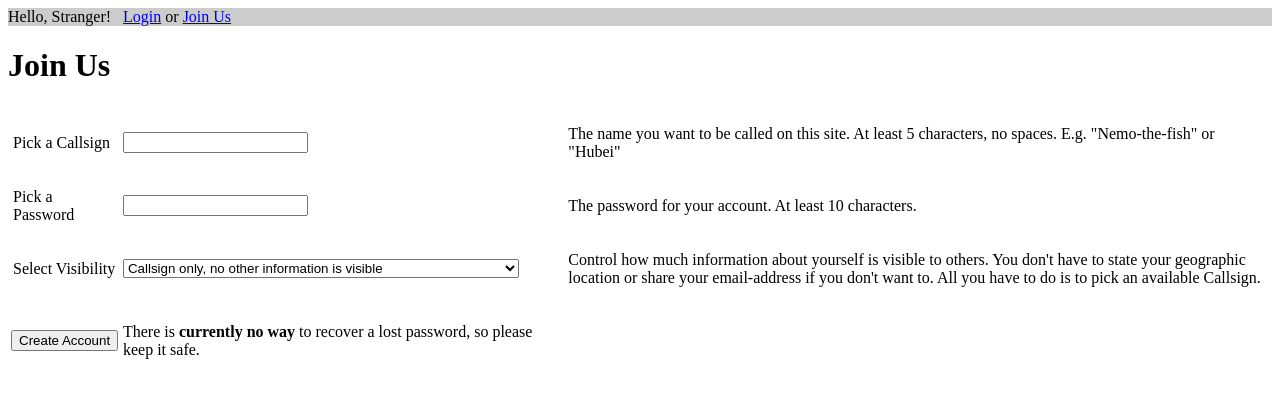
After one commit to allforeco/gamechanger, a Django app: page /action/join_us in a window 1280 px wide. The commit adds this page. Shown: the top 398 px of the page. Run offline with Django 3.2, Linux system fonts and the light colour scheme.

Commit message:
Rudimentary user creation in join_us

```diff
--- /dev/null
+++ b/action/templates/action/join_us.html
@@ -0,0 +1,63 @@
+{% extends "base_generic.html" %}
+
+{% block navbar %}
+
+<div style="background-color:#cccccc; white-space:nowrap;">
+ {% if user.is_authenticated %}
+   <div style="display: inline-block;">Welcome, {{ user.get_username }}</div>
+   <div style="display: inline-block;">&nbsp;&nbsp;&nbsp;<a href="{% url 'action:logout' %}?next={{request.path}}">Logout</a></div>
+ {% else %}
+   <div style="display: inline-block;">Hello, Stranger!&nbsp;&nbsp;&nbsp;<a href="{% url 'action:login' %}?next={{request.path}}">Login</a> or <a href="{xx% url 'join_us' %xx}?next={{request.path}}">Join Us</a></div>
+ {% endif %}
+</div>
+
+{% endblock %}
+{% block content %}
+
+  {% if error_message %}<p><strong>{{ error_message }}</strong></p>{% endif %}
+
+  {% if user.is_authenticated %}
+  <h1>Welcome back, {{ user.get_username }}</h1>
+  <p><strong>You are about to create a new account. Since you are already logged in, you already have an account. If you aren't {{ user.get_username }}, just click Logout above, and then Join Us.</strong></p>
+  {% else %}
+
+  <h1>Join Us</h1>
+
+  <form action="{% url 'action:join_us' %}" method="post" id="form">
+    {% csrf_token %}
+    <table>
+      <tr>
+        <td><legend>Pick a Callsign</legend></td>
+        <td><input type="text" name="screenname" value="" required minlength="5" maxlength="25"/><!--oninput="check_available()"--></td>
+        <td><p>The name you want to be called on this site. At least 5 characters, no spaces. E.g. "Nemo-the-fish" or "Hubei"</p></td>
+      </tr>
+      <tr>
+        <td><legend>Pick a Password</legend></td>
+        <td><input type="password" name="password" value="" required minlength="10" maxlength="25"/><!--oninput="check_strength()"--></td>
+        <td><p>The password for your account. At least 10 characters.</p></td>
+      </tr>
+      <tr>
+        <td><legend>Select Visibility</legend></td>
+        <td>
+          <select required name="visibility" id="visibility">
+            <option value="SIGN">Callsign only, no other information is visible</option>
+            <option value="PRIV">Callsign, Country, State, Zip code and Organizations are visible</option>
+            <option value="FRND">As above, plus email-address visible to friends</option>
+            <option value="PUBL">As above, plus email-address visible to all</option>
+            <option value="OPEN">All contact information you provide is visible to all</option>
+          </select>
+        </td>
+        <td><p>Control how much information about yourself is visible to others. You don't have to state your geographic location or share your email-address if you don't want to. All you have to do is to pick an available Callsign.</p></td>
+      </tr>
+      <tr>
+        <td>
+          <input type="submit" value="Create Account"/>
+        </td>
+        <td>
+          <p>There is <strong>currently no way</strong> to recover a lost password, so please keep it safe.</p>
+        </td>
+      </tr>
+    </table>
+  </form>
+  {% endif %}
+{% endblock %}
--- a/action/templates/action/report_results.html
+++ b/action/templates/action/report_results.html
@@ -7,7 +7,7 @@
    <div style="display: inline-block;">Welcome, {{ user.get_username }}</div>
    <div style="display: inline-block;">&nbsp;&nbsp;&nbsp;<a href="{% url 'action:logout' %}?next={{request.path}}">Logout</a></div>
  {% else %}
-   <div style="display: inline-block;">Hello, Stranger!&nbsp;&nbsp;&nbsp;<a href="{% url 'action:login' %}?next={{request.path}}">Login</a> or JoinUs</a></div>
+   <div style="display: inline-block;">Hello, Stranger!&nbsp;&nbsp;&nbsp;<a href="{% url 'action:login' %}?next={{request.path}}">Login</a> or <a href="{% url 'action:join_us' %}?next={{request.path}}">Join Us</a></div>
  {% endif %}
 </div>
 
--- a/action/urls.py
+++ b/action/urls.py
@@ -5,6 +5,7 @@ from . import views
 app_name = 'action'
 
 urlpatterns = [
+  path('join_us', views.join_us, name='join_us'),
   path('', views.index, name='index'),
   path('report_results/<str:regid>', views.overview, name='overview'),
   path('report_results/<str:regid>/', views.overview, name='overview'),
--- a/action/views.py
+++ b/action/views.py
@@ -14,7 +14,7 @@
 #   You should have received a copy of the GNU General Public License
 #   along with this program.  If not, see <https://www.gnu.org/licenses/>.
 
-import datetime, io, csv, os, threading
+import datetime, io, csv, os, threading, html
 
 from django.shortcuts import render
 from django.template import loader
@@ -26,7 +26,8 @@ try:
 except:
   action_spooler = None
   print(f"SIMP No uwsgi spooler environment")
-from .models import Gathering, Gathering_Belong, Gathering_Witness
+from .models import Gathering, Gathering_Belong, Gathering_Witness, UserHome
+from django.contrib.auth.models import User
 
 def spool_update_reg(response_file_bytes):
   print(f"INIT uwsgi req {len(response_file_bytes)}")
@@ -203,3 +204,56 @@ def download_post(request):
   except Exception as e:
     print(f"DPXX Download exception: {e}")
     return download_upd(request, error_message="Download failed")
+
+def join_us(request):
+  error_message=None
+  context = { 'error_message': error_message }
+  template = loader.get_template('action/join_us.html')
+  if error_message or not request.POST.get('screenname'):
+    return HttpResponse(template.render(context, request))
+  raw_screenname = request.POST['screenname']
+  if " " in raw_screenname:
+    context = {'error_message': f"No spaces in the Callsign, please."}
+    return HttpResponse(template.render(context, request))
+  if len(raw_screenname) < 5:
+    context = {'error_message': f"Pick a longer Callsign, please. At least 5 characters."}
+    return HttpResponse(template.render(context, request))
+  max_length = UserHome._meta.get_field('callsign').max_length
+  if len(raw_screenname) > 25:
+    context = {'error_message': f"Pick a shorter Callsign, please."}
+    return HttpResponse(template.render(context, request))
+
+  password = request.POST['password']
+  if len(password) < 10:
+    context = {'error_message': f"Please pick a longer password."}
+    return HttpResponse(template.render(context, request))
+
+  visibility = request.POST['visibility']
+  if visibility not in [UserHome.CALLSIGN, UserHome.PRIVATE, UserHome.FRIENDS, UserHome.PUBLIC, UserHome.OPENBOOK]:
+    context = {'error_message': f"Please select your desired visibility level."}
+    return HttpResponse(template.render(context, request))
+
+  screenname = html.escape(raw_screenname)
+  callsign = html.escape(raw_screenname).lower()
+  if UserHome.objects.filter(callsign=callsign):
+    context = {'error_message': f"Callsign '{screenname}' is already taken. Please try another one."}
+    return HttpResponse(template.render(context, request))
+
+  try:
+    loginuser = User(
+      username = callsign,
+      password = password)
+    loginuser.save()
+  except Exception as e:
+    loginuser = User.objects.get(username=callsign)
+    print(f"JOIX Login user creation exception: {e}")
+
+  userhome = UserHome(
+    callsign = callsign,
+    screenname = screenname,
+    loginuser = loginuser,
+    visibility_level = visibility,
+  )
+  userhome.save()
+  context = {'error_message': f"Callsign '{screenname}' successfully created."}
+  return HttpResponse(template.render(context, request))
```
Also changed, not shown: action/models.py (+7 -6 lines), action/migrations/0013_userhome_screenname.py (added), action/migrations/0014_auto_20201130_2100.py (added).
